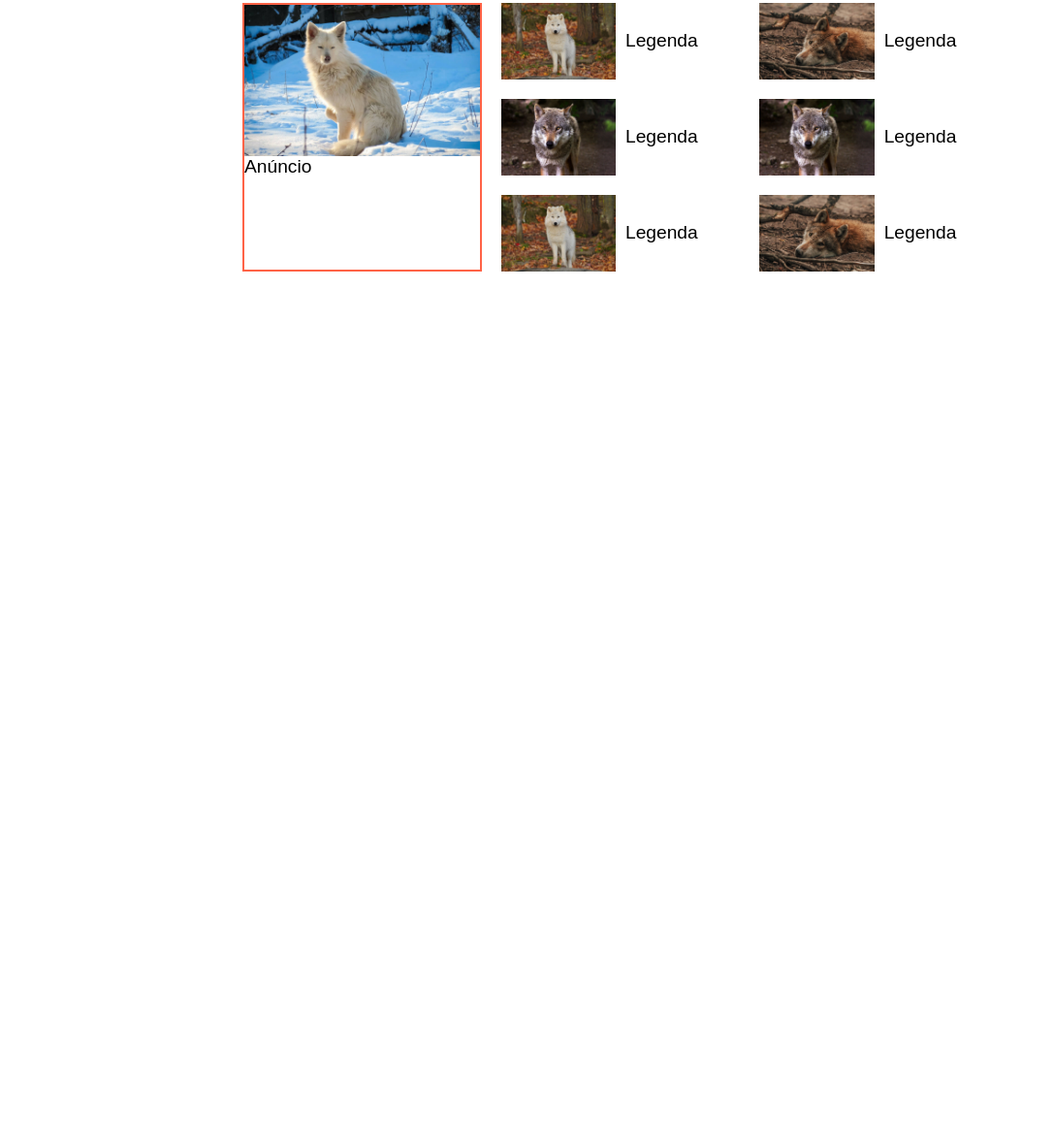
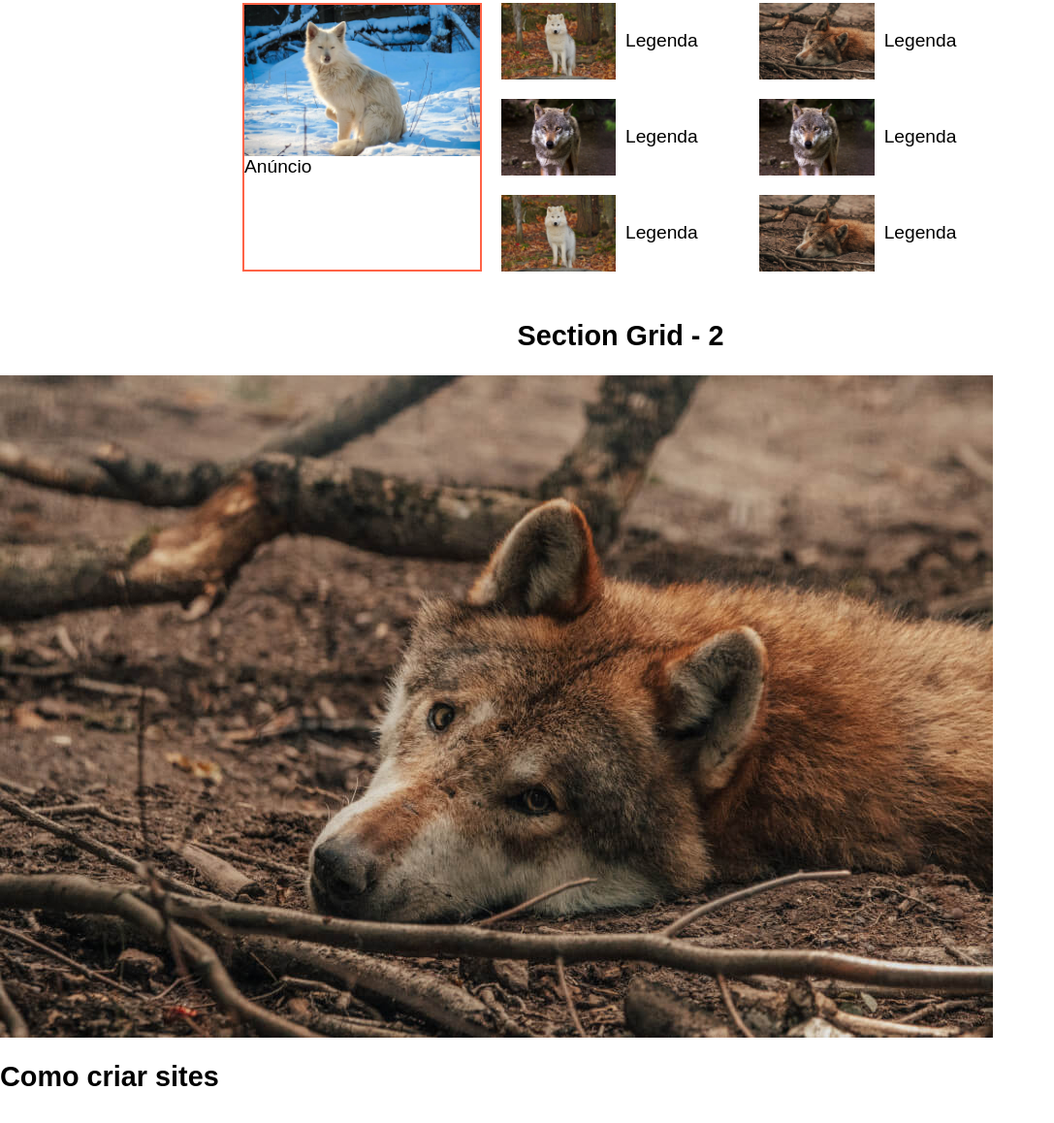
Before and after one commit to vinnybarreto/Grid_Flexbox, a plain HTML site: page index.html in a window 1280 px wide. Shown: the part 918-2076 px from the top of the page at 97% size, without its empty margins (0-1087 px from the left). Before the commit the page ends 1298 px from the top, so only its background shows below. Drawn offline with Linux system fonts and the light colour scheme.

Commit message:
atualiza

```diff
--- a/index.html
+++ b/index.html
@@ -92,6 +92,13 @@
                 <p>Anúncio</p>
             </div>
         </section>
+        <section class="grid2">
+            <h1>Section Grid - 2</h1>
+            <div class="video">
+                <img src="imagens/Lobo_1.jpg" alt="Lobo1">
+                <h2>Como criar sites</h2>
+            </div>
+        </section>
     </main>
 </body>
 
--- a/style.css
+++ b/style.css
@@ -115,3 +115,8 @@ img{
     }
 
 }
+
+/*------*/
+
+
+/*--CSS Grid 1--*/
```
